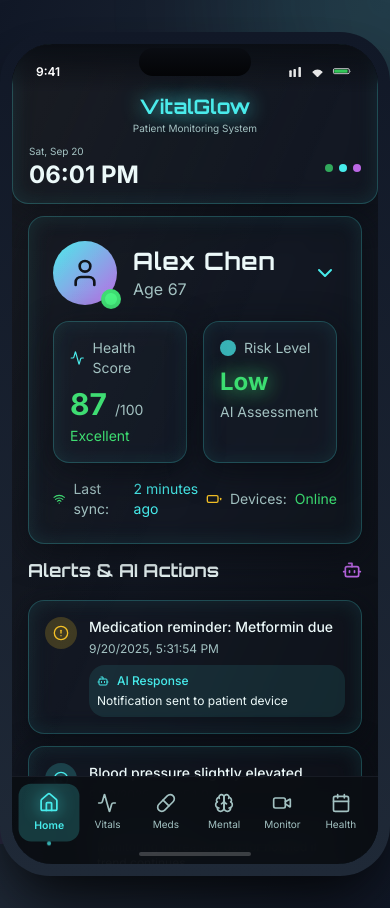
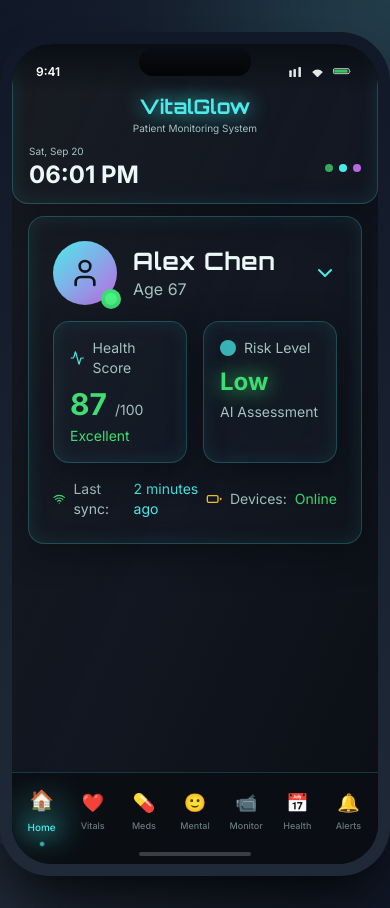
Before and after one commit to bhavsarmanish2511-hub/vitalglow-horizon, a React (Vite) app: page / in a window 390 px wide. Built offline with nearby package versions, Linux system fonts and the light colour scheme; the HTML template or start-up script is replaced by a standard one.

Commit message:
Refine mobile app layout

```diff
--- a/src/components/BottomNavigation.tsx
+++ b/src/components/BottomNavigation.tsx
@@ -12,20 +12,20 @@ export const BottomNavigation: React.FC<BottomNavigationProps> = ({
   onSectionChange
 }) => {
   const navItems = [
-    { id: 'home', icon: Home, label: 'Home' },
-    { id: 'vitals', icon: Activity, label: 'Vitals' },
-    { id: 'meds', icon: Pill, label: 'Meds' },
-    { id: 'mental', icon: Brain, label: 'Mental' },
-    { id: 'video', icon: Video, label: 'Monitor' },
-    { id: 'telehealth', icon: Calendar, label: 'Health' },
+    { id: 'home', icon: Home, label: '🏠', tooltip: 'Home' },
+    { id: 'vitals', icon: Activity, label: '❤️', tooltip: 'Vitals' },
+    { id: 'meds', icon: Pill, label: '💊', tooltip: 'Meds' },
+    { id: 'mental', icon: Brain, label: '🙂', tooltip: 'Mental' },
+    { id: 'video', icon: Video, label: '📹', tooltip: 'Monitor' },
+    { id: 'telehealth', icon: Calendar, label: '📅', tooltip: 'Health' },
+    { id: 'alerts', icon: Activity, label: '🔔', tooltip: 'Alerts' },
   ];
 
   return (
-    <div className="absolute bottom-0 left-0 right-0 bg-background/95 backdrop-blur-md border-t border-border/50">
+    <div className="absolute bottom-0 left-0 right-0 bg-background/95 backdrop-blur-xl border-t border-primary/20">
       <div className="pb-6 pt-2">
-        <div className="flex justify-around px-2">
+        <div className="flex justify-around px-1">
           {navItems.map((item) => {
-            const Icon = item.icon;
             const isActive = activeSection === item.id;
 
             return (
@@ -33,25 +33,39 @@ export const BottomNavigation: React.FC<BottomNavigationProps> = ({
                 key={item.id}
                 onClick={() => onSectionChange(item.id)}
                 className={cn(
-                  "flex-1 py-2 px-1 rounded-xl transition-all duration-300",
-                  "flex flex-col items-center gap-1",
+                  "relative flex-1 py-2 px-1 rounded-2xl transition-all duration-500",
+                  "flex flex-col items-center gap-0.5 group",
                   isActive
-                    ? "bg-primary/20 scale-105"
-                    : "hover:bg-white/5"
+                    ? "scale-110"
+                    : "hover:scale-105 active:scale-95"
                 )}
               >
-                <Icon className={cn(
-                  "w-5 h-5 transition-all duration-300",
-                  isActive ? "text-primary drop-shadow-glow" : "text-muted-foreground"
-                )} />
-                <span className={cn(
-                  "text-[10px] transition-all duration-300",
-                  isActive ? "text-primary font-semibold" : "text-muted-foreground"
+                {/* Glow effect for active item */}
+                {isActive && (
+                  <div className="absolute inset-0 rounded-2xl bg-gradient-to-t from-primary/30 via-primary/20 to-transparent blur-md animate-pulse" />
+                )}
+
+                {/* Icon with emoji */}
+                <div className={cn(
+                  "relative text-lg transition-all duration-300",
+                  isActive && "animate-bounce-subtle"
                 )}>
                   {item.label}
+                </div>
+
+                {/* Text label */}
+                <span className={cn(
+                  "text-[9px] font-medium transition-all duration-300",
+                  isActive
+                    ? "text-primary drop-shadow-glow"
+                    : "text-muted-foreground opacity-60"
+                )}>
+                  {item.tooltip}
                 </span>
+
+                {/* Active indicator dot */}
                 {isActive && (
-                  <div className="absolute -bottom-1 w-1 h-1 rounded-full bg-primary animate-pulse" />
+                  <div className="absolute -bottom-0.5 w-1 h-1 rounded-full bg-primary shadow-glow animate-pulse" />
                 )}
               </button>
             );
--- a/src/index.css
+++ b/src/index.css
@@ -154,8 +154,25 @@
     filter: drop-shadow(0 0 8px currentColor);
   }
 
+  .shadow-glow {
+    box-shadow: 0 0 20px hsl(var(--primary) / 0.5);
+  }
+
   .pulse-glow {
     animation: pulse-glow 2s cubic-bezier(0.4, 0, 0.6, 1) infinite;
+  }
+
+  @keyframes bounce-subtle {
+    0%, 100% {
+      transform: translateY(0);
+    }
+    50% {
+      transform: translateY(-3px);
+    }
+  }
+
+  .animate-bounce-subtle {
+    animation: bounce-subtle 2s ease-in-out infinite;
   }
 
   @keyframes pulse-glow {
--- a/src/pages/Index.tsx
+++ b/src/pages/Index.tsx
@@ -162,12 +162,7 @@ const Index = () => {
   const renderContent = () => {
     switch (activeSection) {
       case 'home':
-        return (
-          <>
-            <PatientSummaryCard patient={patient} />
-            <AlertsActions alerts={alerts} />
-          </>
-        );
+        return <PatientSummaryCard patient={patient} />;
       case 'vitals':
         return <VitalsOverview vitals={vitals} />;
       case 'meds':
@@ -188,6 +183,8 @@ const Index = () => {
             onScheduleAppointment={handleScheduleAppointment}
           />
         );
+      case 'alerts':
+        return <AlertsActions alerts={alerts} />;
       default:
         return <PatientSummaryCard patient={patient} />;
     }
```
